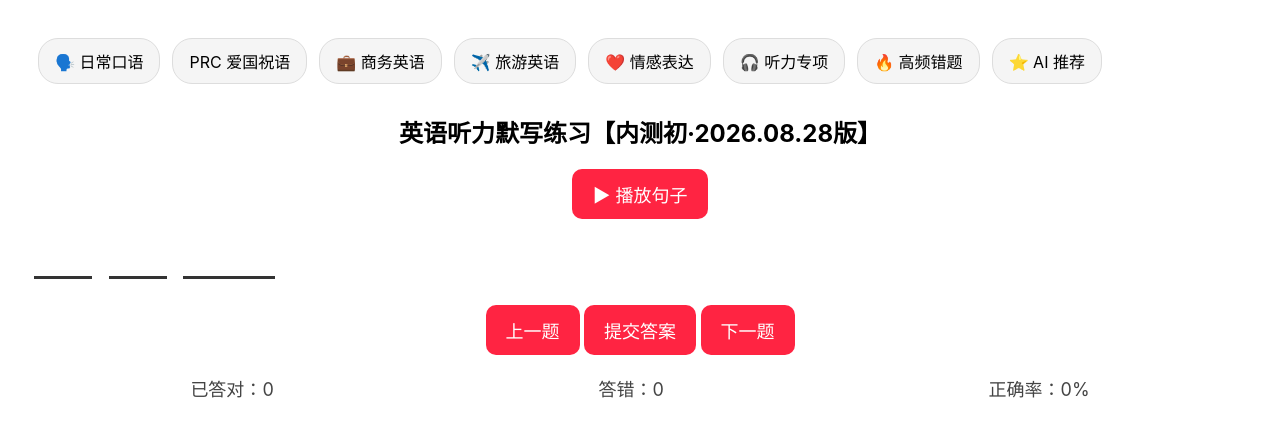
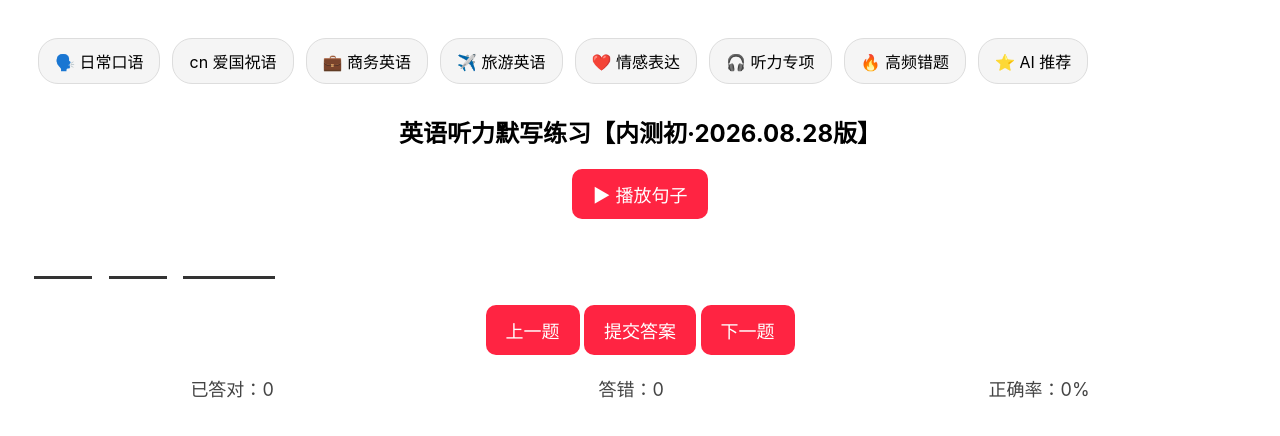
Before and after one commit to always001/always001.github.io, a plain HTML site: page english-system/dictation.html in a window 1280 px wide. Drawn offline with Linux system fonts and the light colour scheme.

Commit message:
Fix HTML encoding issues in dictation.html

```diff
--- a/english-system/dictation.html
+++ b/english-system/dictation.html
@@ -9,7 +9,7 @@
 
 <div id="themeBar">
   <div class="themeItem" onclick="loadTheme('daily')">🗣️ 日常口语</div>
-  <div class="themeItem" onclick="loadTheme('patriotic')">PRC 爱国祝语</div>
+  <div class="themeItem" onclick="loadTheme('patriotic')">cn 爱国祝语</div>
   <div class="themeItem" onclick="loadTheme('business')">💼 商务英语</div>
   <div class="themeItem" onclick="loadTheme('travel')">✈️ 旅游英语</div>
   <div class="themeItem" onclick="loadTheme('emotion')">❤️ 情感表达</div>
```
